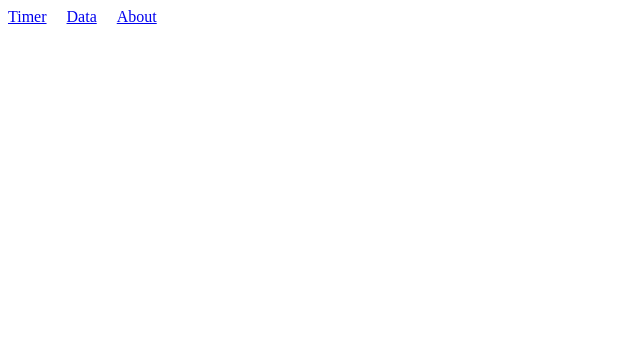
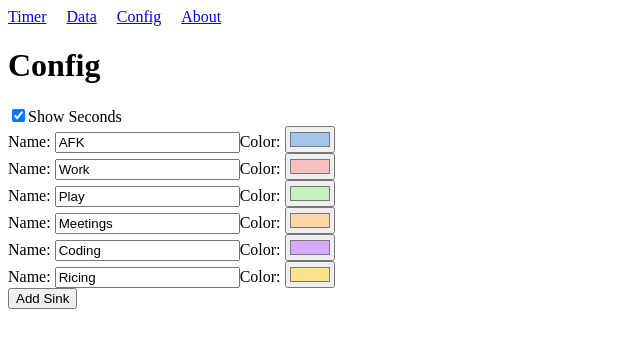
Before and after one commit to lucasscharenbroch/non-stopwatch, a Vue app: page /non-stopwatch/config in a window 1280 px wide. Before the commit this address had no page. Shown: the top 348 px of the page, without its empty margins (0-640 px from the left). Built offline with nearby package versions, Linux system fonts and the light colour scheme.

Commit message:
Add config screen

```diff
--- a/src/components/SinkButton.vue
+++ b/src/components/SinkButton.vue
@@ -1,9 +1,8 @@
 <script setup lang="ts">
-import { DEFAULT_COLORS } from '@/utils/color.ts';
 import { type Sink } from '../models/sink.ts';
 
 const props = defineProps<{ sink: Sink; i: number; active: boolean }>();
-const backgroundColor = props.sink.colorHex ?? DEFAULT_COLORS[props.i % DEFAULT_COLORS.length];
+const backgroundColor = props.sink.colorHex;
 const style = { backgroundColor };
 </script>
 
--- /dev/null
+++ b/src/components/config/SinkEditor.vue
@@ -0,0 +1,15 @@
+<script setup lang="ts">
+import type { Sink } from '@/models/sink';
+import SinkEditorEntry from './SinkEditorEntry.vue';
+
+const sinks = defineModel<Sink[]>();
+</script>
+
+<template>
+  <section>
+    <SinkEditorEntry v-for="(sink, i) in sinks" :key="i" v-model="sinks![i]"></SinkEditorEntry>
+    <button @click="() => sinks?.push({ name: '', colorHex: '#ffffff' })">Add Sink</button>
+  </section>
+</template>
+
+<style scoped></style>
--- /dev/null
+++ b/src/components/config/SinkEditorEntry.vue
@@ -0,0 +1,17 @@
+<script setup lang="ts">
+import type { Sink } from '@/models/sink';
+
+const sink = defineModel<Sink>();
+</script>
+
+<template>
+  <section>
+    <label :for="`sink-name-${sink?.name}`">Name: </label>
+    <input :id="`sink-name-${sink?.name}`" v-model="sink!.name" />
+
+    <label :for="`sink-color-${sink?.name}`">Color: </label>
+    <input :id="`sink-color-${sink?.name}`" type="color" v-model="sink!.colorHex" />
+  </section>
+</template>
+
+<style scoped></style>
--- a/src/components/dataVis/SessionChart.vue
+++ b/src/components/dataVis/SessionChart.vue
@@ -11,14 +11,12 @@ import {
 } from 'chart.js';
 import { computed } from 'vue';
 import { type HistoryEntry } from '@/stores/trackingStore';
-import { DEFAULT_COLORS } from '@/utils/color';
 import type { Sink } from '@/models/sink';
 
 const props = defineProps<{ history: Array<HistoryEntry>; totalTicks: number; sinks: Sink[] }>();
 
 const sinkNameToColor = (sinkName: string) =>
-  props.sinks.find((sink) => sink.name === sinkName)?.colorHex ??
-  DEFAULT_COLORS[props.sinks.findIndex((sink) => sink.name === sinkName)];
+  props.sinks.find((sink) => sink.name === sinkName)?.colorHex ?? '#000000';
 
 ChartJS.register(BarElement, CategoryScale, LinearScale, Tooltip, Legend);
 
--- a/src/models/sink.ts
+++ b/src/models/sink.ts
@@ -1,6 +1,6 @@
 // Sink = way to spend time; corresponds to a button on this view
 export type Sink = {
   name: string;
-  colorHex?: string;
+  colorHex: string;
   children?: Sink[]; // premature optimization. Ignore this for now
 };
--- a/src/router/index.ts
+++ b/src/router/index.ts
@@ -3,10 +3,12 @@ import { createRouter, createWebHistory } from 'vue-router';
 import TimerView from '../views/TimerView.vue';
 import AboutView from '@/views/AboutView.vue';
 import DataView from '@/views/DataView.vue';
+import ConfigView from '@/views/ConfigView.vue';
 
 const routes = [
   { path: '/', meta: { title: 'Timer' }, component: TimerView },
   { path: '/data', meta: { title: 'Data' }, component: DataView },
+  { path: '/config', meta: { title: 'Config' }, component: ConfigView },
   { path: '/about', meta: { title: 'About' }, component: AboutView },
 ];
 
--- a/src/stores/preferencesStore.ts
+++ b/src/stores/preferencesStore.ts
@@ -1,11 +1,13 @@
 import type { Sink } from '@/models/sink';
+import { DEFAULT_COLORS } from '@/utils/color';
 import { ref } from 'vue';
 
 // by default, only show seconds in dev
 export const prefShowSeconds = ref<boolean>(import.meta.env.DEV);
 
 export const prefSinks = ref<Sink[]>(
-  ['AFK', 'Work', 'Play', 'Meetings', 'Coding', 'Ricing'].map((s) => ({
+  ['AFK', 'Work', 'Play', 'Meetings', 'Coding', 'Ricing'].map((s, i) => ({
     name: s,
+    colorHex: DEFAULT_COLORS[i % DEFAULT_COLORS.length],
   })),
 );
--- /dev/null
+++ b/src/views/ConfigView.vue
@@ -0,0 +1,15 @@
+<script setup lang="ts">
+import SinkEditor from '@/components/config/SinkEditor.vue';
+import { prefShowSeconds, prefSinks } from '@/stores/preferencesStore';
+</script>
+
+<template>
+  <h1>Config</h1>
+
+  <input id="showSeconds" type="checkbox" v-model="prefShowSeconds" />
+  <label for="showSeconds">Show Seconds</label>
+
+  <SinkEditor v-model="prefSinks" />
+</template>
+
+<style scoped></style>
--- a/src/views/TimerView.vue
+++ b/src/views/TimerView.vue
@@ -4,9 +4,9 @@ import { ref } from 'vue';
 import SinkButtons from '@/components/SinkButtons.vue';
 import { useIntervalFn } from '@vueuse/core';
 import { recordTick, totalTicks } from '@/stores/trackingStore.ts';
+import HistoryDisplay from '@/components/HistoryDisplay.vue';
+import { prefShowSeconds, prefSinks } from '@/stores/preferencesStore';
 import StopwatchDisplay from '@/components/StopwatchDisplay.vue';
-import HistoryDisplay from '@/components/HistoryDisplay.vue';
-import { prefSinks } from '@/stores/preferencesStore';
 
 const focusedSink = ref(prefSinks.value[0].name);
 
@@ -20,7 +20,7 @@ const { pause, resume, isActive } = useIntervalFn(onTick, 1000);
 
 <template>
   <SinkButtons style="height: 80vh" :sinks="prefSinks" v-model="focusedSink" />
-  <StopwatchDisplay :n-ticks="totalTicks" />
+  <StopwatchDisplay :n-ticks="totalTicks" :show-seconds="prefShowSeconds" />
   <HistoryDisplay :max-entries="1"></HistoryDisplay>
 </template>
 
```
